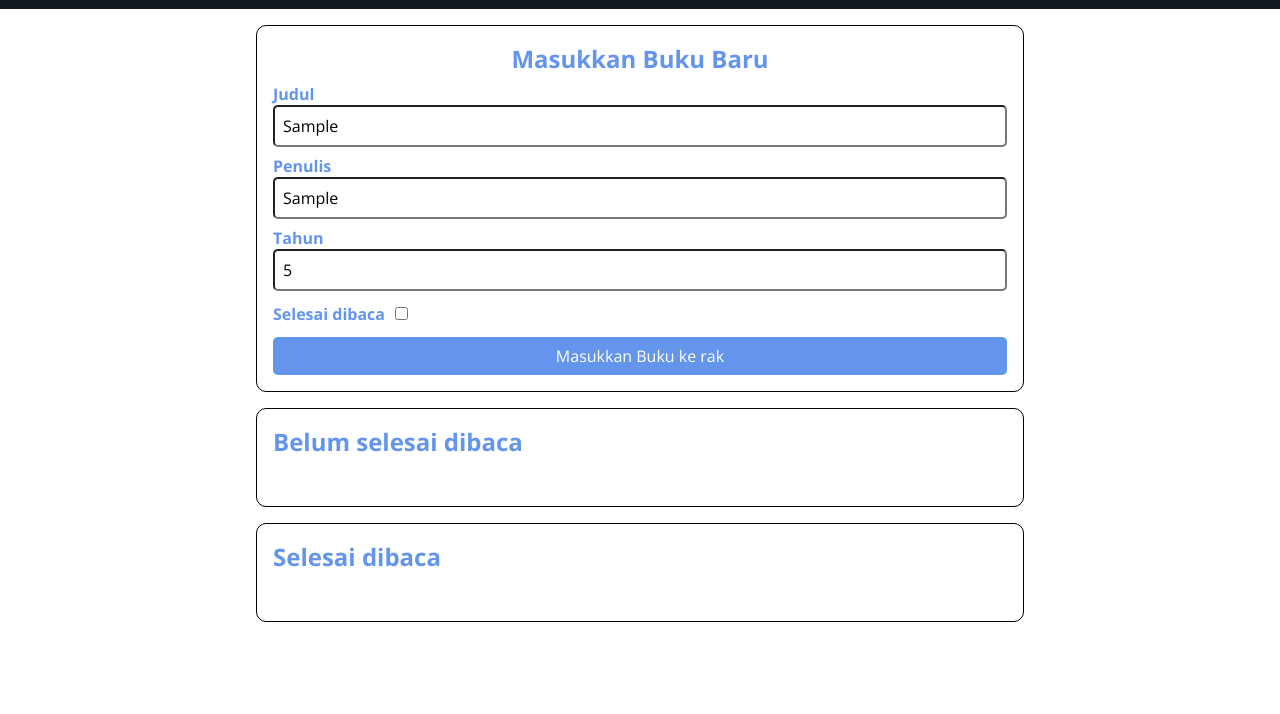
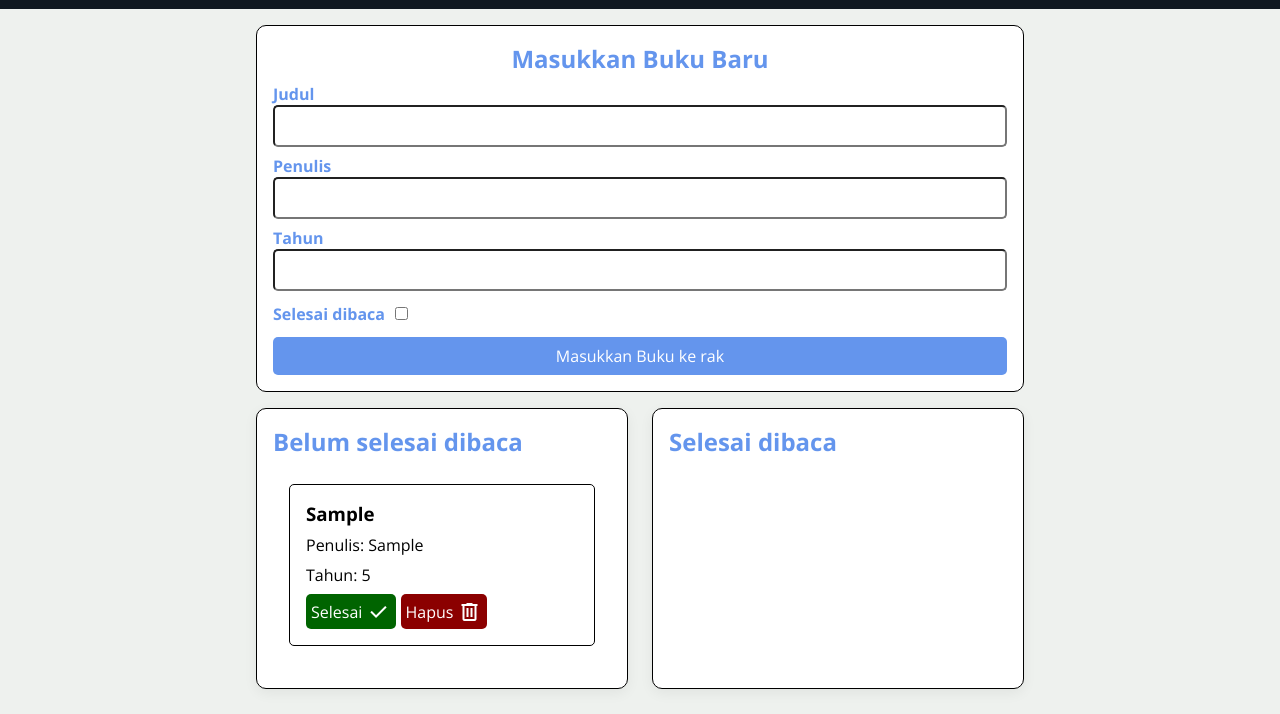
Before and after one commit to thomi-h/rak-buku, a plain HTML site: page index.html in a window 1280 px wide. Both pictures are taken after typing "Sample", "Sample", "5" into the empty fields and a click on the button "Masukkan Buku ke rak". Shown: the part 86-800 px from the top of the page. Drawn offline with nearby package versions, Linux system fonts and the light colour scheme.

Commit message:
fixing form and change background color

```diff
--- a/index.html
+++ b/index.html
@@ -56,7 +56,7 @@
           <button id="bookSubmit" type="submit">Masukkan Buku ke rak</button>
         </form>
       </section>
-
+      <div class="flex">
         <section class="book_shelf" id="rak">
           <h2>Belum selesai dibaca</h2>
 
@@ -73,7 +73,6 @@
             <!--      </article>-->
           </div>
         </section>
-
         <section class="book_shelf">
           <h2>Selesai dibaca</h2>
 
@@ -90,6 +89,7 @@
             <!--      </article>-->
           </div>
         </section>
+      </div>
     </main>
 
     <script src="main.js"></script>
--- a/main.js
+++ b/main.js
@@ -21,6 +21,7 @@ document.addEventListener("DOMContentLoaded", function () {
   submitForm.addEventListener("submit", function (event) {
     event.preventDefault();
     tambahBukuKeRak();
+    submitForm.reset();
   });
   if (isStorageExist()) {
     loadDataFromStorage();
@@ -64,6 +65,10 @@ function tambahBukuKeRak() {
 
   document.dispatchEvent(new Event(RENDER_EVENT));
   saveData();
+
+  judulBuku.value = "";
+  tahunBuku.value = "";
+  penulisBuku.value = "";
 }
 
 document.addEventListener(RENDER_EVENT, function () {
@@ -99,10 +104,8 @@ function tambahCompletedBook(bukuObjek) {
   bookYear.innerText = "Tahun: " + bukuObjek.year;
 
   const container = document.createElement("article");
-  container.classList.add("book_item flex");
-  const bookDetailContainer = document.createElement("div");
+  container.classList.add("book_item");
   container.append(bookTitle, bookAuthor, bookYear);
-  container.setAttribute("id", `buku-${bukuObjek.id}`);
 
   const switchButton = document.createElement("button");
   switchButton.classList.add("green");
--- a/style.css
+++ b/style.css
@@ -24,9 +24,12 @@ button {
   align-items: center;
   justify-content: space-between;
   background-color: #101820;
-  color: white;
+  color: #fff;
 }
 
+body {
+  background-color: #eef1ee;
+}
 main {
   max-width: 800px;
   width: 80%;
@@ -40,6 +43,7 @@ main {
   padding: 16px;
   border: 1px solid black;
   border-radius: 10px;
+  background-color: #fff;
 }
 
 .input_section > h2 {
@@ -144,10 +148,13 @@ main {
 }
 
 .book_shelf {
+  width: 100%;
   margin: 16px 0 0 0;
   border: 1px solid black;
   padding: 16px;
   border-radius: 10px;
+  background-color: #fff;
+  box-shadow: 0px 4px 14px 0px rgba(0, 0, 0, 0.06);
 }
 
 .book_shelf > h2 {
@@ -196,3 +203,15 @@ p {
 .search-icon {
   padding: 0 12px;
 }
+
+.flex {
+  display: flex;
+  justify-content: space-between;
+  gap: 24px;
+}
+
+@media screen and (max-width: 768px) {
+  .flex {
+    display: block;
+  }
+}
```
Lines whose indentation alone changed are shown as unchanged.
